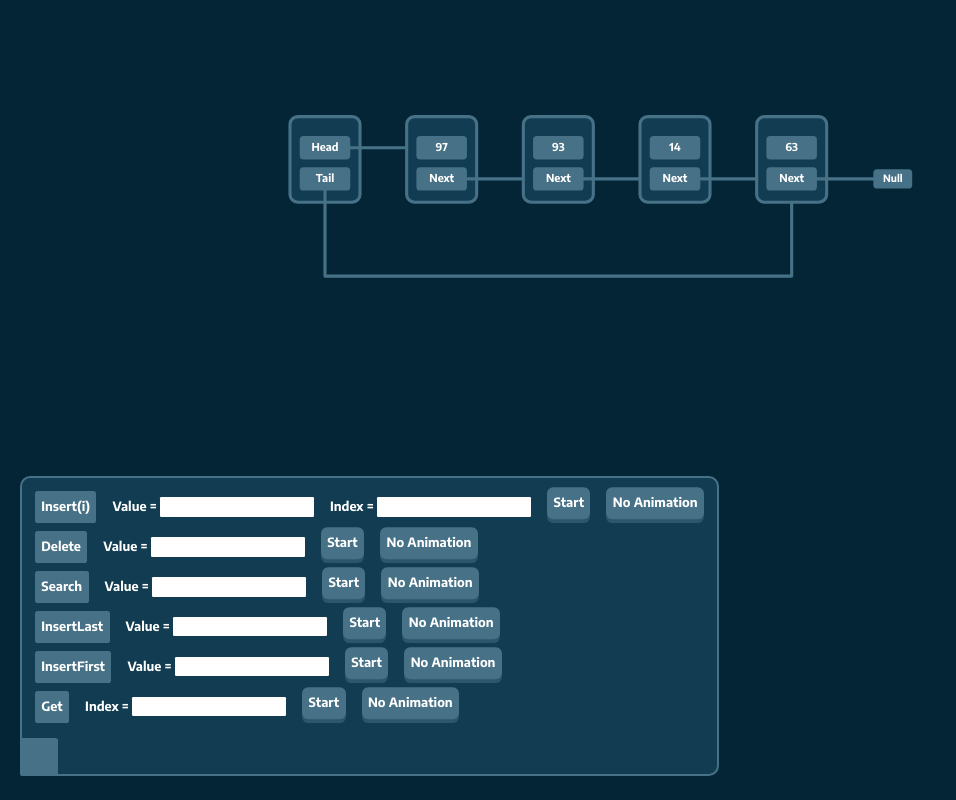
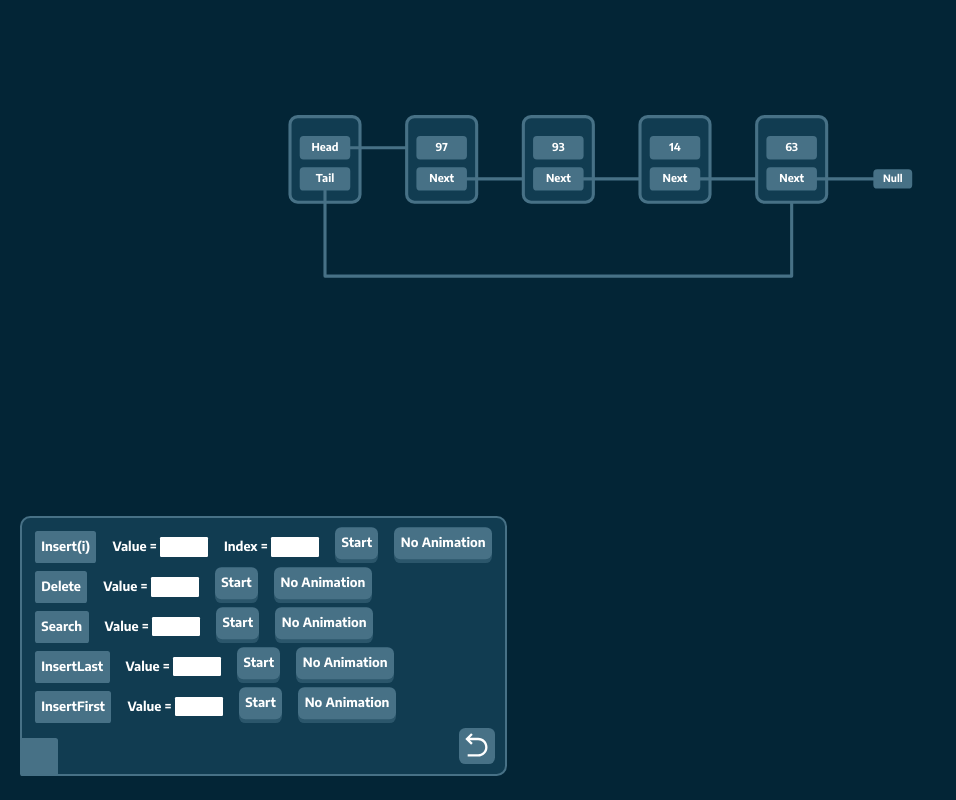
Before and after one commit to datnguy02/DSA-ANIMATION, a React (Vite) app: page /data-structure/singlylinkedlist in a window 1280 px wide. Shown: the whole page, without its empty margins (0-956 px from the left). Built offline with nearby package versions, Linux system fonts and the light colour scheme.

Commit message:
add revert back feature and message feature

```diff
--- /dev/null
+++ b/src/Features/Control/Button/TimeButton.jsx
@@ -0,0 +1,28 @@
+const TimeButton = ({isBack, handleClick, style}) => {
+    return (
+            <div className="absolute right-0 bottom-0"
+                onClick={() => {
+                    let state = {
+                        operationName: isBack ? "revert" : "foward",
+                    }
+                    handleClick(state)
+                }}
+            >
+                <div className="m-3 rounded-[0.5em] relative p-[0.3em]"
+                     style={
+                        {
+                            backgroundColor: style["START_BUTTON_BG"],
+                        }
+                     }
+                >
+                    <svg xmlns="http://www.w3.org/2000/svg" viewBox="0 0 24 24" fill="white" className="w-7 h-7">
+                        <path d="M5.82843 6.99955L8.36396 9.53509L6.94975 10.9493L2 5.99955L6.94975 1.0498L8.36396 2.46402L5.82843 4.99955H13C17.4183 4.99955 21 8.58127 21 12.9996C21 17.4178 17.4183 20.9996 13 20.9996H4V18.9996H13C16.3137 18.9996 19 16.3133 19 12.9996C19 9.68584 16.3137 6.99955 13 6.99955H5.82843Z">
+                        </path>
+                    </svg>
+                </div>
+
+            </div>
+    );
+};
+
+export default TimeButton
--- a/src/Features/Control/Input/UserInput.jsx
+++ b/src/Features/Control/Input/UserInput.jsx
@@ -3,7 +3,7 @@ const UserInput = ({input_title, val_index, inputVal, handleChange}) => {
         <label className="font-bold">
             {input_title}
             <input
-                    className="bg-white text-black rounded-[0.1em]"
+                    className="bg-white text-black rounded-[0.1em] max-w-[3rem]"
                     value={inputVal}
                     onChange={e => handleChange(e.target.value, val_index)}
                     type="number"
--- a/src/Features/Control/Operation/OperationBar.jsx
+++ b/src/Features/Control/Operation/OperationBar.jsx
@@ -3,6 +3,7 @@ import { useGSAP } from "@gsap/react";
 import { useRef } from "react";
 import Method from "./Method";
 import operation_bar from "../../../assets/MethodList/operationList";
+import TimeButton from "../Button/TimeButton";
 
 
 const OperationBar = ({name, onStart}) => {
@@ -60,6 +61,11 @@ const OperationBar = ({name, onStart}) => {
                                                 />
                                                 ))
                 }
+                <TimeButton
+                    style={style}
+                    handleClick={onStart}
+                    isBack={true}
+                />
             </div>
             <div
                     className="
--- a/src/Features/DataStructuresApp/SinglyLinkedList/SinglyLinkedListApp.jsx
+++ b/src/Features/DataStructuresApp/SinglyLinkedList/SinglyLinkedListApp.jsx
@@ -1,9 +1,10 @@
 import colorway from "../../../assets/color-style/sllStyle";
 import { AnimatingContext } from "../../../context/animeContext/animatingContext";
 import OperationBar from "../../Control/Operation/OperationBar";
+import Message from "../../Message/Message";
 import { LinkedList } from "./core/singlylinkedlist";
 import SinglyLinkedList from "./SinglyLinkedList";
-import { useState } from "react";
+import { useCallback, useState } from "react";
 
 const initialList = new LinkedList();
 for (let i = 0; i < 4; i++) {
@@ -14,28 +15,35 @@ for (let i = 0; i < 4; i++) {
 const SinglyLinkedListApp = () => {
     const [operation, setOperation] = useState({
                                                 list: initialList,
-                                                name: "None"
-                                                });
+                                                name: "None",
+                                                stackList: [],
+                                        });
 
     // This function will be passed down to the operation bar
-    const handleStart = (state) => {
+    const handleStart = useCallback((state) => {
         const operationName = state.operationName;
         const newList = operation.list.clone();
-
+        const newStackList = operation.stackList;
+        let message = "";
+        newStackList.push(newList.clone());
         const newOperation = {
             name: operationName,
             list: newList,
             useAnime: state.butName !== "No Animation",
+            stackList: newStackList,
         }
         if (operationName === "insert(i)") {
             newList.insertAt(state["value"], state["index"]);
             newOperation.insertAt = state["index"];
+            message = `Successful insert ${state["value"]} at index ${state["index"]}`;
         }
         else if (operationName === "insertfirst") {
             newList.insertFirst(state["value"]);
+            message = `Successful insert ${state["value"]} at the beginning of the list`;
         }
         else if (operationName === "insertlast") {
             newList.insertLast(state["value"]);
+            message = `Successful insert ${state["value"]} at the end of the list`;
         }
         else if (operationName === "search") {
             newOperation.target = state["value"];
@@ -43,19 +51,26 @@ const SinglyLinkedListApp = () => {
         else if (operationName === "delete") {
             newOperation.target = state["value"];
         }
+        else if (operationName === "revert") {
+            newOperation.stackList.pop();
+            newOperation.list = newOperation.stackList.pop().clone();
+        }
+
 
         newOperation.cleanAnime = () => {
                 if (operationName === "delete")
                     newList.delete(state["value"]);
                 setOperation({
-                    list: newList.clone(),
+                    list: newOperation.list.clone(),
                     name: "None",
+                    stackList: newStackList,
+                    message: message,
                 })
         };
 
         setOperation(newOperation);
 
-    }
+    });
     return (
         <>
             <div
@@ -80,7 +95,9 @@ const SinglyLinkedListApp = () => {
                         onStart={handleStart}
                     />
                 </AnimatingContext>
-
+                {
+                    operation.message && (<Message message={operation.message} key={3}/>)
+                }
             </div>
         </>
 
--- /dev/null
+++ b/src/Features/Message/Message.jsx
@@ -0,0 +1,24 @@
+import { useRef } from "react";
+import gsap from "gsap";
+import { useGSAP } from "@gsap/react";
+
+const Message = ({message}) => {
+    const messageDom = useRef();
+    useGSAP(() => {
+        gsap.fromTo(messageDom.current, {
+            opacity: 0,
+            transform: "translate(3rem, 3rem)"
+        }, {
+            opacity: 1,
+            transform: "translate(0, 0)",
+            duration: 0.2,
+        });
+    });
+    return (<div className="text-black rounded-[0.5em] font-bold p-3.5 bg-white fixed bottom-6 right-5"
+                ref={messageDom}
+            >
+            {message}
+            </div>)
+};
+
+export default Message
--- a/src/assets/MethodList/operationList.js
+++ b/src/assets/MethodList/operationList.js
@@ -27,10 +27,6 @@ const operation_bar = {
                 name: "InsertFirst",
                 inputList: ["Value"]
             },
-            {
-                name: "Get",
-                inputList: ["Index"]
-            }
         ]
     }
 };
```
